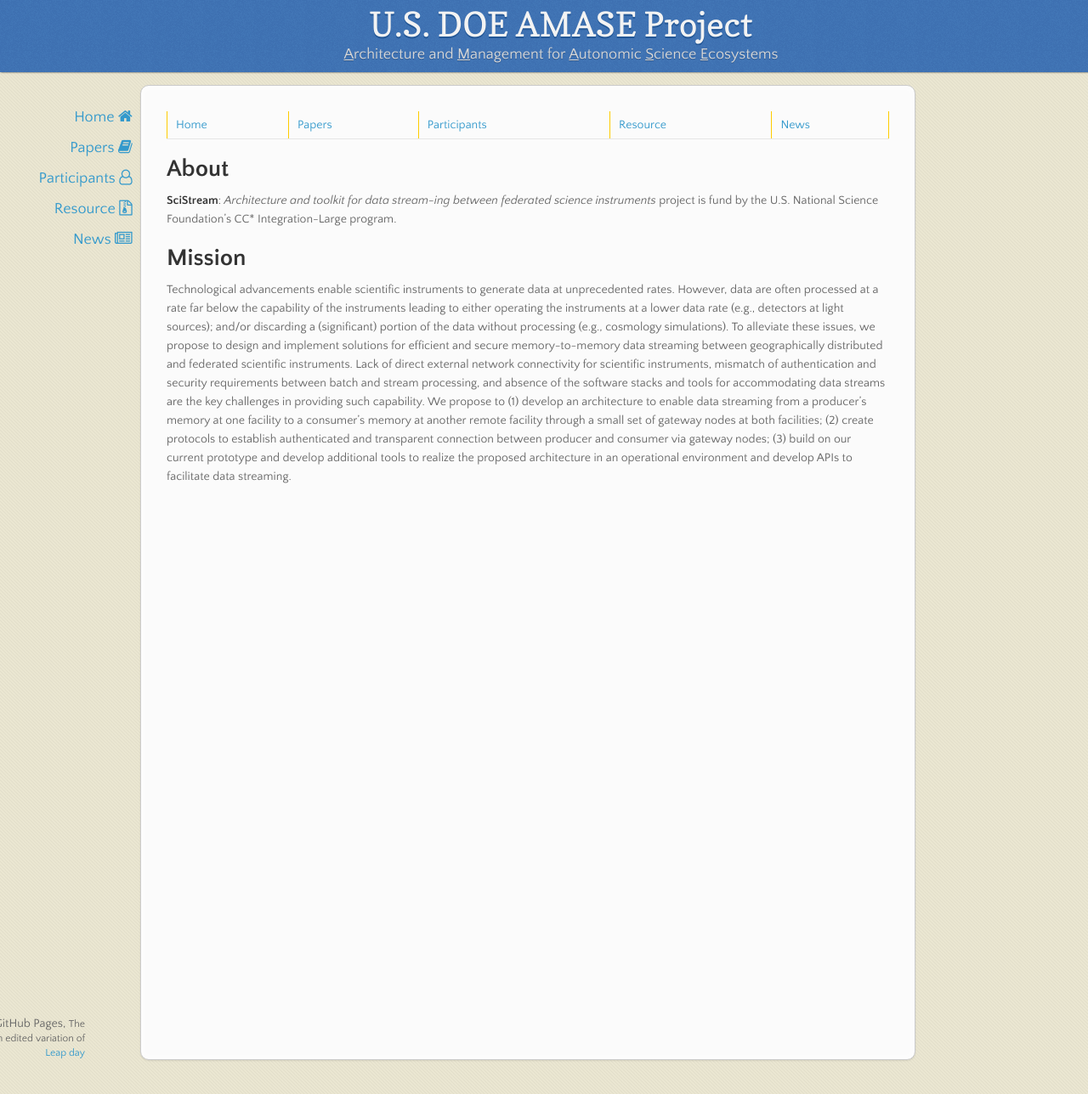
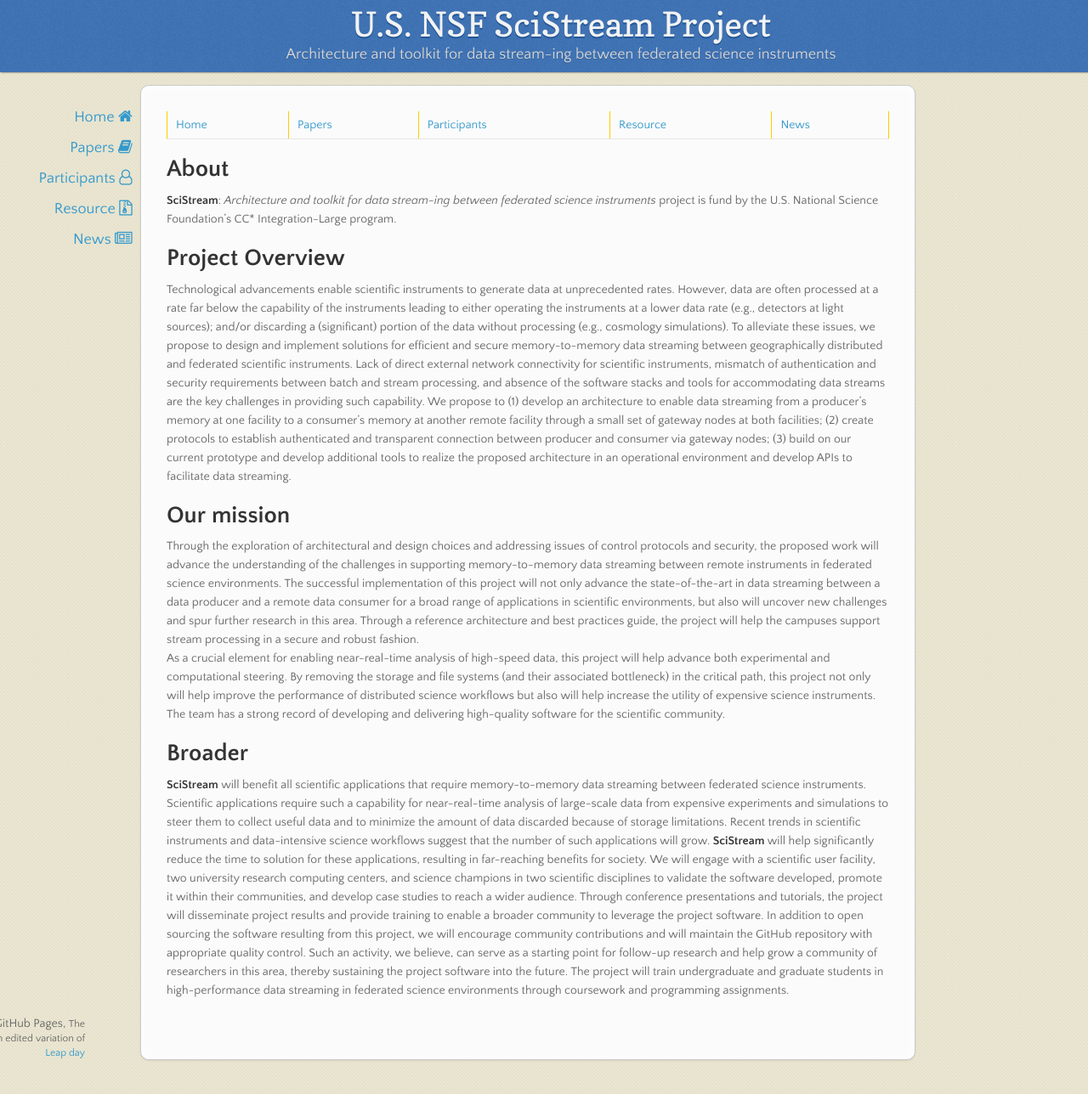
Before and after one commit to scistream/scistream.github.io, a Jekyll site: the page built from index.md, in a window 1280 px wide and 1288 px high. Shown: the whole window at 85% size. Built offline with Jekyll 4.4.1, drawn with Linux system fonts in a browser that asks for light colours; nearby versions of some CDN libraries.

Commit message:
add, delete, polish etc.

```diff
--- a/_layouts/default.html
+++ b/_layouts/default.html
@@ -16,8 +16,8 @@
   </head>
   <body>
       <header>
-        <h1>U.S. DOE AMASE Project</h1>
-        <p><u>A</u>rchitecture and <u>M</u>anagement for <u>A</u>utonomic <u>S</u>cience <u>E</u>cosystems </p>
+        <h1>U.S. NSF SciStream Project</h1>
+        <p>Architecture and toolkit for data stream-ing between federated science instruments</p>
       </header>
 
     <div class="wrapper">
--- a/index.md
+++ b/index.md
@@ -7,9 +7,27 @@ layout: default
 
 __SciStream__: _Architecture and toolkit for data stream-ing between federated science instruments_ project is fund by the U.S. National Science Foundation's CC* Integration-Large program.
 
-# Mission
+# Project Overview
 Technological advancements enable scientific instruments to generate data at unprecedented rates.
 However, data are often processed at a rate far below the capability of the instruments leading to either operating the instruments at a lower data rate (e.g., detectors at light sources); and/or discarding a (significant) portion of the data without processing (e.g., cosmology simulations).
 To alleviate these issues, we propose to  design and implement solutions for efficient and secure memory-to-memory data streaming between geographically distributed and federated scientific instruments.
 Lack of direct external network connectivity for scientific instruments,  mismatch of authentication and security requirements between batch and stream processing, and absence of the software stacks and tools for accommodating data streams are the key challenges in providing such capability.
 We propose to (1) develop an architecture to enable data streaming from a producer’s memory at one facility to a consumer’s memory at another remote facility through a small set of gateway nodes at both facilities; (2) create protocols to establish authenticated and transparent connection between producer and consumer via gateway nodes; (3) build on our current prototype and develop additional tools to realize the proposed architecture in an operational environment and develop APIs to facilitate data streaming.
+
+# Our mission
+Through the exploration of architectural and design choices and addressing issues of control protocols and security, the proposed work will advance the understanding of the challenges in supporting memory-to-memory data streaming between remote instruments in federated science environments.
+The successful implementation of this project will not only
+advance the state-of-the-art in data streaming between a data producer and a remote data consumer for a broad range of applications in scientific environments, but also will uncover new challenges and spur further research in this area.
+Through a reference architecture and best practices guide, the project will help the campuses support stream processing in a secure and robust fashion.
+As a crucial element for enabling near-real-time analysis of high-speed data, this project will help advance both experimental and computational steering.
+By removing the storage and file systems (and their associated bottleneck) in the critical path, this project  not only will help improve the performance of distributed science workflows but also will help increase the utility of expensive science instruments. The team has a strong record of developing and delivering high-quality software for the scientific community.
+
+# Broader
+__SciStream__ will benefit all scientific applications that require memory-to-memory data streaming between federated science instruments.
+Scientific applications require such a capability for near-real-time analysis of large-scale data from expensive experiments and simulations to steer them to collect useful data and to minimize the amount of data discarded because of storage limitations.
+Recent trends in scientific instruments and data-intensive science workflows suggest that the number of such applications will grow. __SciStream__ will help significantly reduce the time to solution for these applications, resulting in far-reaching benefits for society.
+We will engage with a scientific user facility, two university research computing centers, and science champions in two scientific disciplines to validate the software developed, promote it within their communities, and develop case studies to reach a wider audience.
+Through conference presentations and tutorials, the project will disseminate project results and provide training to enable a broader community to leverage the project software.
+In addition to open sourcing the software resulting from this project, we will encourage community contributions and will maintain the GitHub repository with appropriate quality control.
+Such an activity, we believe, can serve as a starting point for follow-up research and help grow a community of researchers in this area, thereby sustaining the project software into the future.
+The project will train undergraduate and graduate students in high-performance data streaming in federated science environments through coursework and programming assignments.
```
